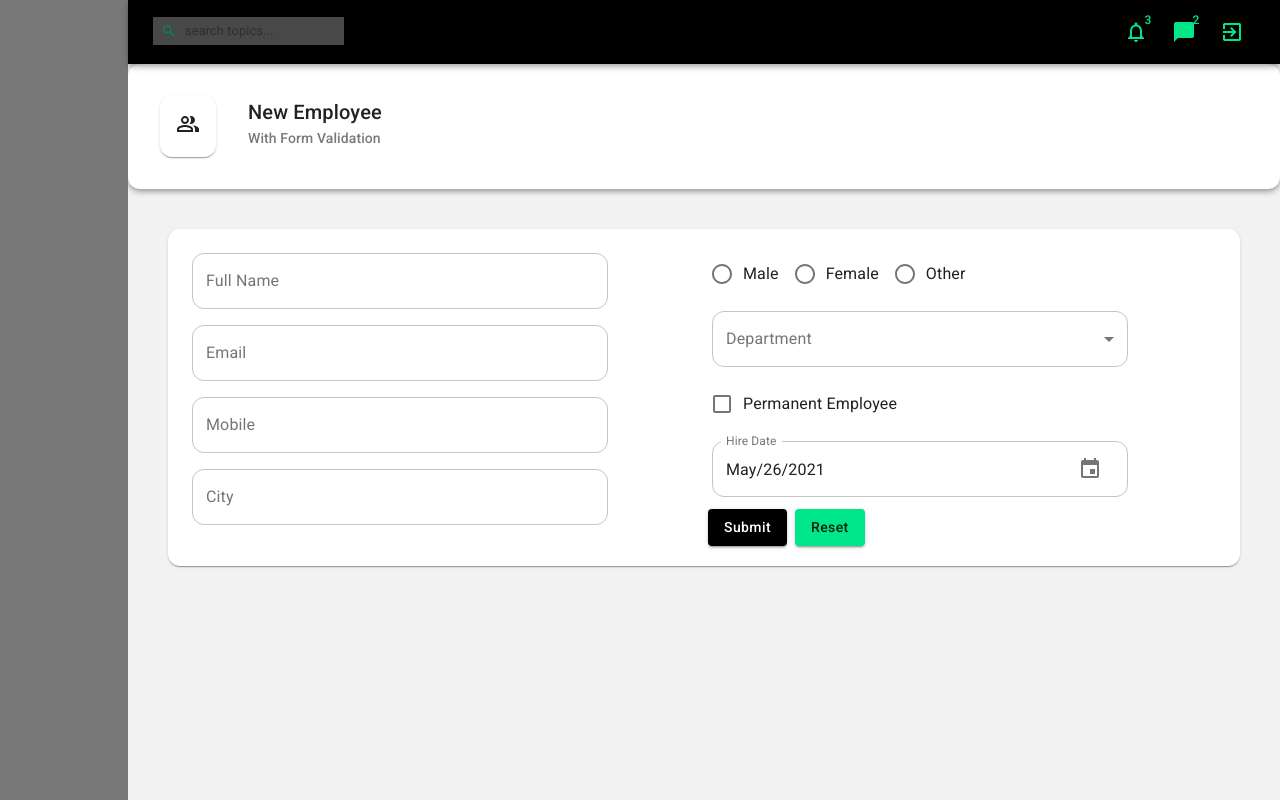
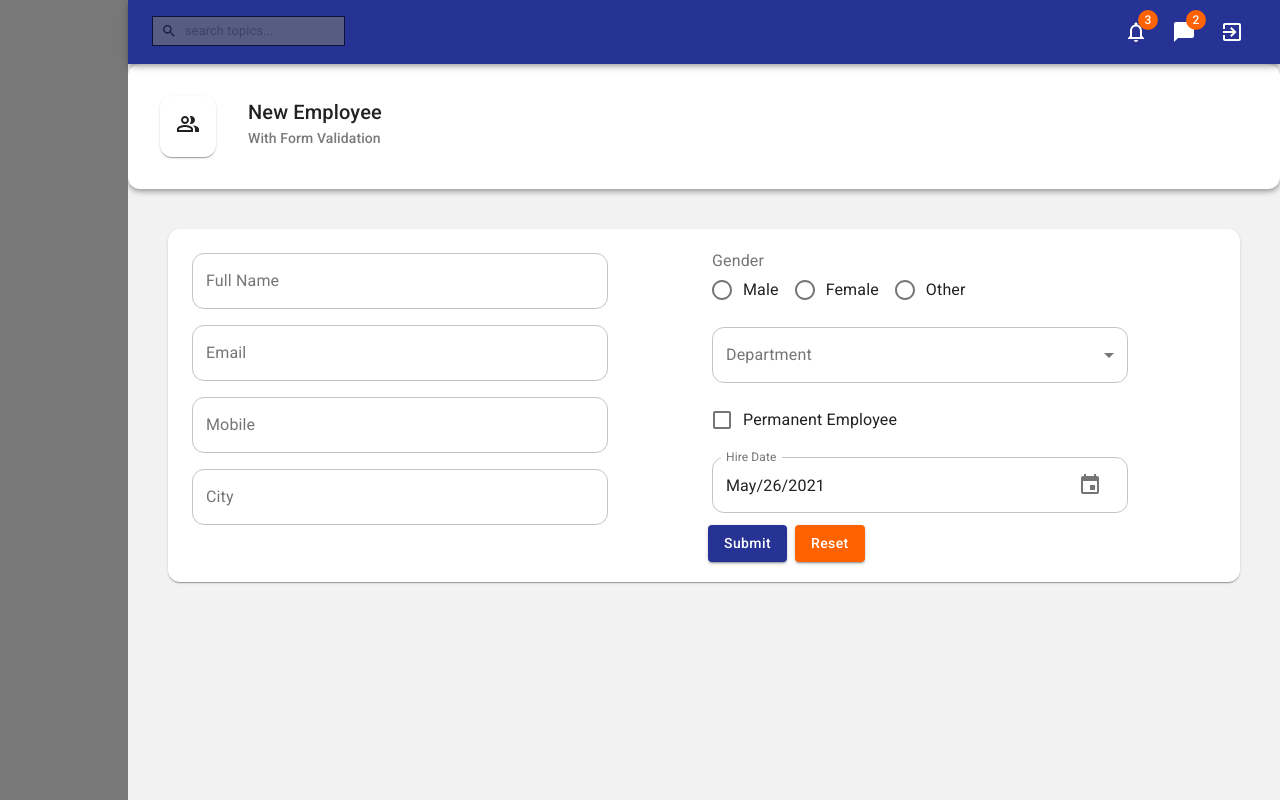
Before and after one commit to AmarnathN/material-ui-react, a React (Create React App) app: page / in a window 1280 px wide. Built offline with nearby package versions, Linux system fonts and the light colour scheme.

Commit message:
Trivial fixes

```diff
--- a/src/App/App.js
+++ b/src/App/App.js
@@ -9,12 +9,15 @@ import "./App.css";
 const theme = createMuiTheme({
   palette: {
     secondary: {
+      main: "#ff6200",
+    },
+    theme: {
       main: "#00e68a",
       light: "#1affd1",
     },
     primary: {
       light: "#787878",
-      main: "#000000",
+      main: "#263294",
     },
     background: {
       default: "#f2f2f2",
--- a/src/components/Header.js
+++ b/src/components/Header.js
@@ -35,25 +35,21 @@ const Header = () => {
       <Toolbar>
         <Grid container alignItems={"center"}>
           <Grid item>
-            <InputBase
-              className={classes.searchInput}
-              placeholder={"search topics..."}
-              startAdornment={<Search color="secondary" />}
-            ></InputBase>
+            <InputBase className={classes.searchInput} placeholder={"search topics..."} startAdornment={<Search />}></InputBase>
           </Grid>
           <Grid item sm></Grid>
           <Grid item>
-            <IconButton color="secondary">
-              <Badge badgeContent={3}>
+            <IconButton color="Inherit">
+              <Badge badgeContent={3} color={"secondary"}>
                 <NotificationsNoneIcon></NotificationsNoneIcon>
               </Badge>
             </IconButton>
-            <IconButton color="secondary">
-              <Badge badgeContent={2}>
+            <IconButton color="Inherit">
+              <Badge badgeContent={2} color={"secondary"}>
                 <ChatBubbleIcon></ChatBubbleIcon>
               </Badge>
             </IconButton>
-            <IconButton color="secondary">
+            <IconButton color="Inherit">
               <ExitToAppIcon></ExitToAppIcon>
             </IconButton>
           </Grid>
--- a/src/pages/employee/EmployeeForm.js
+++ b/src/pages/employee/EmployeeForm.js
@@ -27,14 +27,14 @@ const EmployeeForm = () => {
   return (
     <MyControls.Form>
       <Grid container>
-        <Grid item xs={6}>
+        <Grid item md={6} sm={12}>
           <MyControls.Input label="Full Name" value={values.fullName} onChange={handleInputChange} name="fullName" />
           <MyControls.Input label="Email" value={values.email} onChange={handleInputChange} name="email" />
           <MyControls.Input label="Mobile" value={values.mobile} onChange={handleInputChange} name="mobile" />
           <MyControls.Input label="City" value={values.city} onChange={handleInputChange} name="city" />
         </Grid>
-        <Grid item xs={6}>
-          <MyControls.RadioGroup name="gender" value={values.gender} onChange={handleInputChange} items={genderItems} />
+        <Grid item md={6} sm={12}>
+          <MyControls.RadioGroup label={"Gender"} name="gender" value={values.gender} onChange={handleInputChange} items={genderItems} />
           <MyControls.Select
             label="Department"
             name="departmentId"
```
